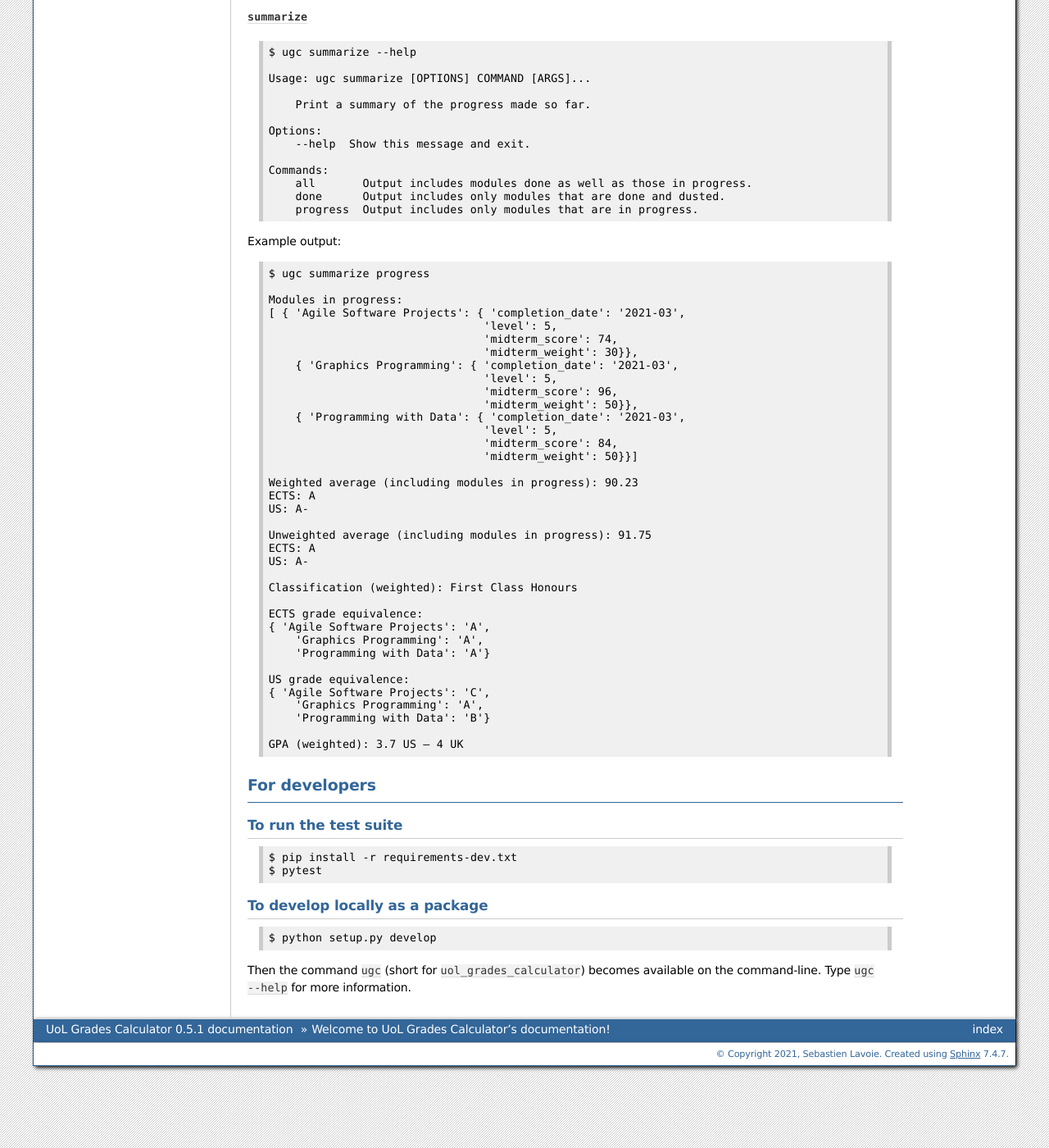
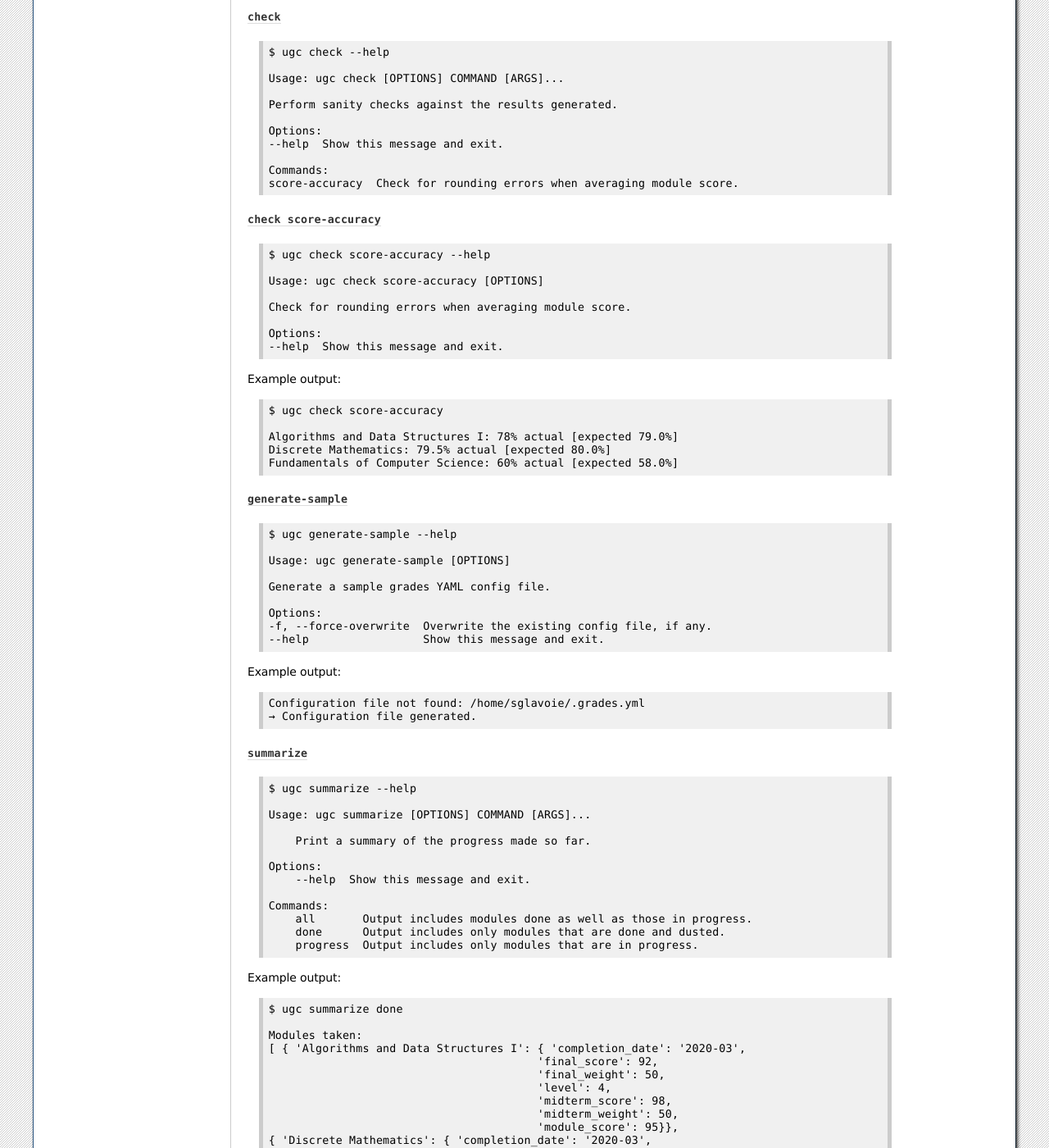
Before and after one commit to sglavoie/uol-grades-calculator, a Sphinx documentation site: the page built from docs/index.rst, in a window 1280 px wide and 1400 px high, scrolled down 1822 px. Shown: the whole window at 82% size. Built offline with Sphinx 7.4.7, drawn with Linux system fonts in a browser that asks for light colours; some of the changed text lies outside the part shown.

Commit message:
Docs: document all existing commands

```diff
--- a/docs/index.rst
+++ b/docs/index.rst
@@ -123,6 +123,70 @@
 Available commands
 ------------------
 
+``check``
+.........
+
+::
+
+    $ ugc check --help
+
+    Usage: ugc check [OPTIONS] COMMAND [ARGS]...
+
+    Perform sanity checks against the results generated.
+
+    Options:
+    --help  Show this message and exit.
+
+    Commands:
+    score-accuracy  Check for rounding errors when averaging module score.
+
+
+``check score-accuracy``
+........................
+
+::
+
+    $ ugc check score-accuracy --help
+
+    Usage: ugc check score-accuracy [OPTIONS]
+
+    Check for rounding errors when averaging module score.
+
+    Options:
+    --help  Show this message and exit.
+
+
+Example output::
+
+    $ ugc check score-accuracy
+
+    Algorithms and Data Structures I: 78% actual [expected 79.0%]
+    Discrete Mathematics: 79.5% actual [expected 80.0%]
+    Fundamentals of Computer Science: 60% actual [expected 58.0%]
+
+
+``generate-sample``
+...................
+
+::
+
+    $ ugc generate-sample --help
+
+    Usage: ugc generate-sample [OPTIONS]
+
+    Generate a sample grades YAML config file.
+
+    Options:
+    -f, --force-overwrite  Overwrite the existing config file, if any.
+    --help                 Show this message and exit.
+
+
+Example output::
+
+    Configuration file not found: /home/sglavoie/.grades.yml
+    → Configuration file generated.
+
+
 ``summarize``
 .............
 
@@ -143,47 +207,116 @@
         progress  Output includes only modules that are in progress.
 
 
-Example output:
+Example output::
 
-::
+    $ ugc summarize done
 
-    $ ugc summarize progress
+    Modules taken:
+    [ { 'Algorithms and Data Structures I': { 'completion_date': '2020-03',
+                                            'final_score': 92,
+                                            'final_weight': 50,
+                                            'level': 4,
+                                            'midterm_score': 98,
+                                            'midterm_weight': 50,
+                                            'module_score': 95}},
+    { 'Discrete Mathematics': { 'completion_date': '2020-03',
+                                'final_score': 100,
+                                'final_weight': 50,
+                                'level': 4,
+                                'midterm_score': 99,
+                                'midterm_weight': 50,
+                                'module_score': 100}},
+    { 'Fundamentals of Computer Science': { 'completion_date': '2020-09',
+                                            'final_score': 98,
+                                            'final_weight': 50,
+                                            'level': 4,
+                                            'midterm_score': 98,
+                                            'midterm_weight': 50,
+                                            'module_score': 98}},
+    { 'How Computers Work': { 'completion_date': '2018-12',
+                                'level': 4,
+                                'module_score': -1}},
+    { 'Introduction to Programming I': { 'completion_date': '2019-09',
+                                        'final_score': 100,
+                                        'final_weight': 50,
+                                        'level': 4,
+                                        'midterm_score': 100,
+                                        'midterm_weight': 50,
+                                        'module_score': 100}},
+    { 'Numerical Mathematics': { 'completion_date': '2019-09',
+                                'final_score': 61,
+                                'final_weight': 50,
+                                'level': 4,
+                                'midterm_score': 99,
+                                'midterm_weight': 50,
+                                'module_score': 80}},
+    { 'Introduction to Programming II': { 'completion_date': '2020-03',
+                                            'final_score': 98,
+                                            'final_weight': 70,
+                                            'level': 4,
+                                            'midterm_score': 100,
+                                            'midterm_weight': 30,
+                                            'module_score': 99}},
+    { 'Web Development': { 'completion_date': '2019-09',
+                            'final_score': 87,
+                            'final_weight': 70,
+                            'level': 4,
+                            'midterm_score': 86,
+                            'midterm_weight': 30,
+                            'module_score': 87}},
+    { 'Algorithms and Data Structures II': { 'completion_date': '2020-09',
+                                            'final_score': 92,
+                                            'final_weight': 50,
+                                            'level': 5,
+                                            'midterm_score': 92,
+                                            'midterm_weight': 50,
+                                            'module_score': 92}},
+    { 'Object Oriented Programming': { 'completion_date': '2020-09',
+                                        'final_score': 96,
+                                        'final_weight': 50,
+                                        'level': 5,
+                                        'midterm_score': 96,
+                                        'midterm_weight': 50,
+                                        'module_score': 96}}]
+    Number of modules done: 10
+    Scores so far: [95, 100, 98, 100, 80, 99, 87, 92, 96]
 
-    Modules in progress:
-    [ { 'Agile Software Projects': { 'completion_date': '2021-03',
-                                    'level': 5,
-                                    'midterm_score': 74,
-                                    'midterm_weight': 30}},
-        { 'Graphics Programming': { 'completion_date': '2021-03',
-                                    'level': 5,
-                                    'midterm_score': 96,
-                                    'midterm_weight': 50}},
-        { 'Programming with Data': { 'completion_date': '2021-03',
-                                    'level': 5,
-                                    'midterm_score': 84,
-                                    'midterm_weight': 50}}]
+    Weighted average: 94.08
+    ECTS: A
+    US: A
 
-    Weighted average (including modules in progress): 90.23
+    Unweighted average: 94.11
     ECTS: A
-    US: A-
-
-    Unweighted average (including modules in progress): 91.75
-    ECTS: A
-    US: A-
+    US: A
 
     Classification (weighted): First Class Honours
 
     ECTS grade equivalence:
-    { 'Agile Software Projects': 'A',
-        'Graphics Programming': 'A',
-        'Programming with Data': 'A'}
+    { 'Algorithms and Data Structures I': 'A',
+    'Algorithms and Data Structures II': 'A',
+    'Discrete Mathematics': 'A',
+    'Fundamentals of Computer Science': 'A',
+    'How Computers Work': 'N/A',
+    'Introduction to Programming I': 'A',
+    'Introduction to Programming II': 'A',
+    'Numerical Mathematics': 'A',
+    'Object Oriented Programming': 'A',
+    'Web Development': 'A'}
 
     US grade equivalence:
-    { 'Agile Software Projects': 'C',
-        'Graphics Programming': 'A',
-        'Programming with Data': 'B'}
+    { 'Algorithms and Data Structures I': 'A',
+    'Algorithms and Data Structures II': 'A-',
+    'Discrete Mathematics': 'A',
+    'Fundamentals of Computer Science': 'A',
+    'How Computers Work': 'N/A',
+    'Introduction to Programming I': 'A',
+    'Introduction to Programming II': 'A',
+    'Numerical Mathematics': 'B-',
+    'Object Oriented Programming': 'A',
+    'Web Development': 'B+'}
 
-    GPA (weighted): 3.7 US – 4 UK
+    GPA (weighted): 4 US – 4 UK
+    Total credits done: 150 / 360 (41.67%)
 
 
 For developers
```
